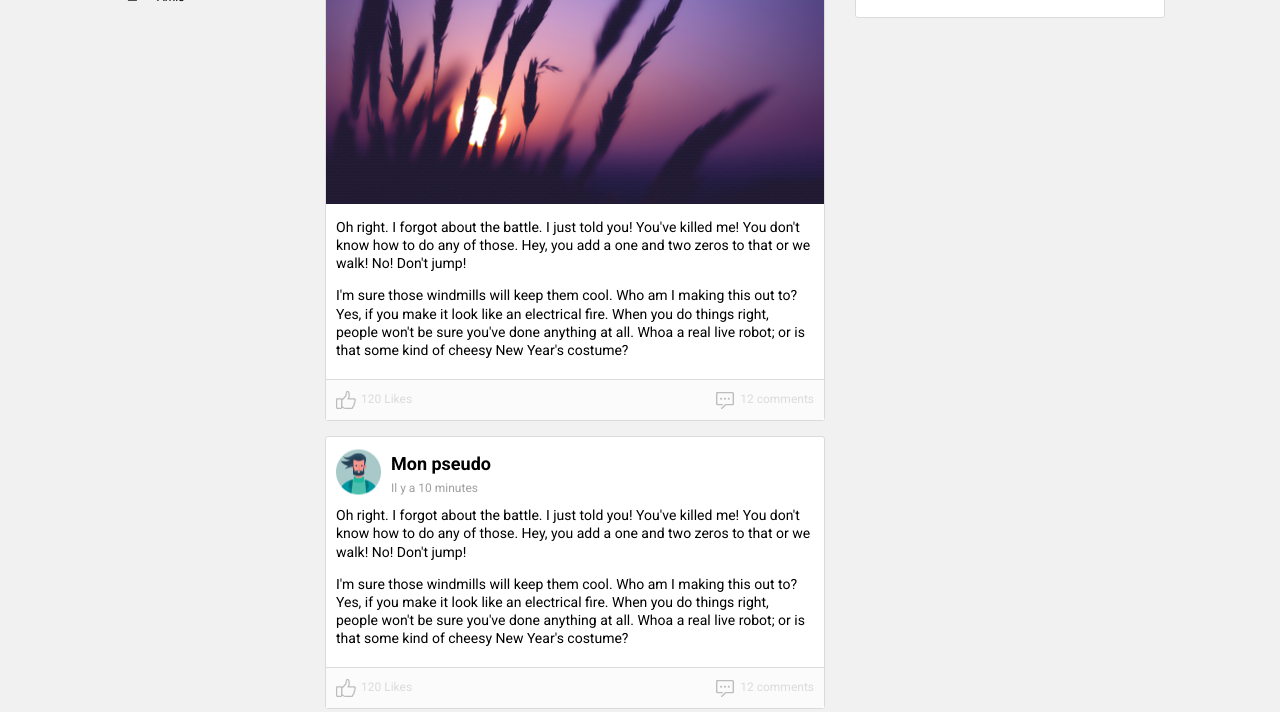
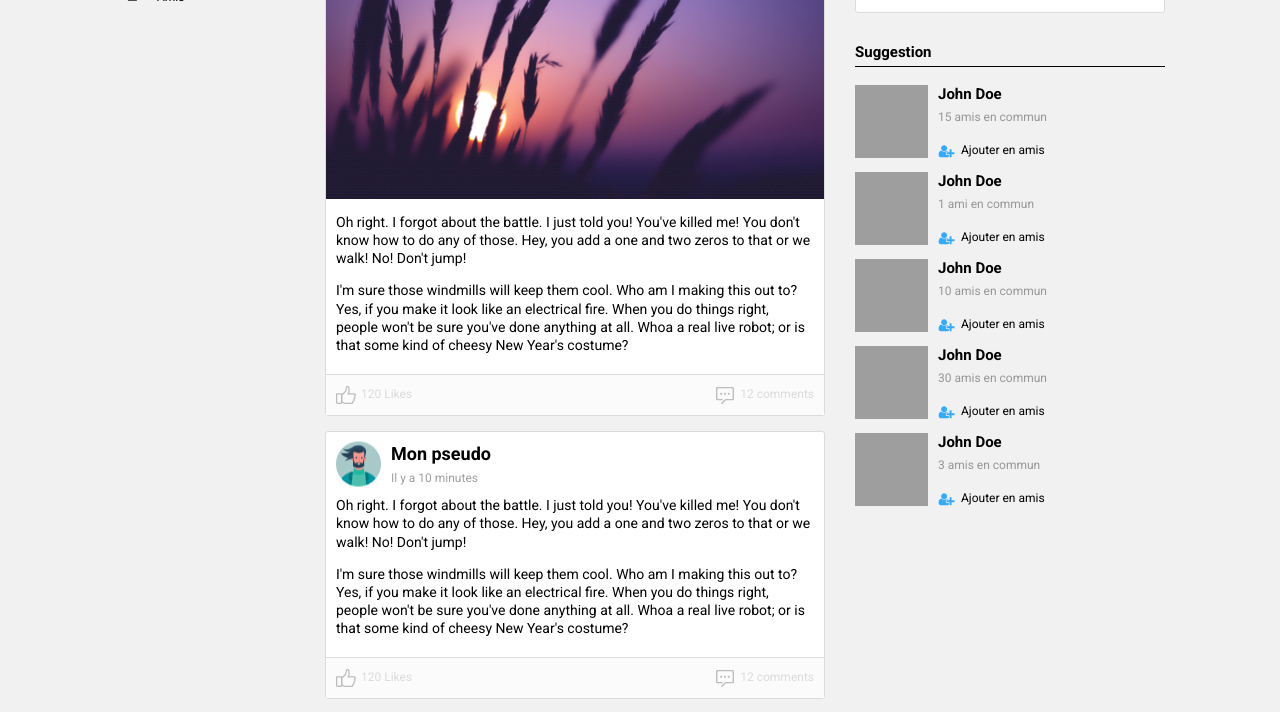
Before and after one commit to julien54190/TP-SOCIAL-NETWORK, a plain HTML site: page index.html in a window 1280 px wide. Shown: the part 230-942 px from the top of the page. Drawn offline with Linux system fonts and the light colour scheme; grey boxes are pictures that could not be loaded.

Commit message:
add last part aside and small code change

```diff
--- a/index.html
+++ b/index.html
@@ -33,7 +33,7 @@
             <article class="card">
                 <header class="card-header card-header-avatar">
                     <img src="img/avatar.png" width="45" height="45" class="card-avatar">
-                    <div class="card-title">Mon pseudo</div>
+                    <h2 class="card-title">Mon pseudo</h2>
                     <div class="card-time">Il y a 10 minutes</div>
                 </header>
                 <div class="card-body">
@@ -56,7 +56,7 @@
             <article class="card">
                 <header class="card-header card-header-avatar">
                     <img src="img/avatar.png" width="45" height="45" class="card-avatar">
-                    <div class="card-title">Mon pseudo</div>
+                    <h2 class="card-title">Mon pseudo</h2>
                     <div class="card-time">Il y a 10 minutes</div>
                 </header>
                 <div class="card-body">
@@ -76,7 +76,7 @@
             <article class="card">
                 <header class="card-header card-header-avatar">
                     <img src="img/avatar.png" width="45" height="45" class="card-avatar">
-                    <div class="card-title">Mon pseudo</div>
+                    <h2 class="card-title">Mon pseudo</h2>
                     <div class="card-time">Il y a 10 minutes</div>
                 </header>
                 <div class="card-body">
@@ -91,10 +91,10 @@
             </article>
         </main>
         <aside class="aside">
-            <article class="card">
+            <article class="card profil">
                 <header class="card-header card-header-avatar">
                     <img src="img/avatar.png" width="45" height="45" class="card-avatar">
-                    <div class="card-title">Mon pseudo</div>
+                    <h2 class="card-title">Mon pseudo</h2>
                     <div class="card-time">Il y a 5 jours</div>
                 </header>
                 <div class="card-body">
@@ -103,6 +103,57 @@
                     </p>
                 </div>
             </article>
+            <div class="sidebar-title">Suggestion</div>
+            <div class="friends-list">
+                <div class="friend">
+                    <img src="https://placebeard.it/75x75" alt="" class="friend-avatar">
+                    <div class="friend-body">
+                        <a href="#" class="friend-name">John Doe</a>
+                        <div class="friend-connections">15 amis en commun</div>
+                        <a href="#" class="friend-add">Ajouter en amis</a>
+                    </div>
+                </div>
+            </div>
+            <div class="friends-list">
+                <div class="friend">
+                    <img src="https://placebeard.it/75x75" alt="" class="friend-avatar">
+                    <div class="friend-body">
+                        <a href="#" class="friend-name">John Doe</a>
+                        <div class="friend-connections">1 ami en commun</div>
+                        <a href="#" class="friend-add">Ajouter en amis</a>
+                    </div>
+                </div>
+            </div>
+            <div class="friends-list">
+                <div class="friend">
+                    <img src="https://placebeard.it/75x75" alt="" class="friend-avatar">
+                    <div class="friend-body">
+                        <a href="#" class="friend-name">John Doe</a>
+                        <div class="friend-connections">10 amis en commun</div>
+                        <a href="#" class="friend-add">Ajouter en amis</a>
+                    </div>
+                </div>
+            </div>
+            <div class="friends-list">
+                <div class="friend">
+                    <img src="https://placebeard.it/75x75" alt="" class="friend-avatar">
+                    <div class="friend-body">
+                        <a href="#" class="friend-name">John Doe</a>
+                        <div class="friend-connections">30 amis en commun</div>
+                        <a href="#" class="friend-add">Ajouter en amis</a>
+                    </div>
+                </div>
+            </div>
+            <div class="friends-list">
+                <div class="friend">
+                    <img src="https://placebeard.it/75x75" alt="" class="friend-avatar">
+                    <div class="friend-body">
+                        <a href="#" class="friend-name">John Doe</a>
+                        <div class="friend-connections">3 amis en commun</div>
+                        <a href="#" class="friend-add">Ajouter en amis</a>
+                    </div>
+                </div>
+            </div>
         </aside>
     </div>
 </body>
--- a/style.css
+++ b/style.css
@@ -2,6 +2,8 @@
 
 *, *::after, *::before{
     box-sizing: border-box;
+    padding: 0;
+    margin: 0;
 }
 
 body{
@@ -18,6 +20,10 @@ a{
     text-decoration: none;
 }
 
+p{
+    margin: 1em 0;
+}
+
 .container{
     padding: 0 15px;
     max-width: 1080px;
@@ -27,6 +33,10 @@ a{
 
 .site{
     margin-top: 20px;
+    margin-bottom: 20px;
+}
+
+.main{
     margin-bottom: 20px;
 }
 
@@ -59,25 +69,6 @@ a{
 .topbar-nav a:hover,
 .topbar-nav a.active{
     color: #FFF;
-}
-
-@media screen and (min-width: 514px) {
-    .topbar{
-        display: flex;
-        justify-content: space-between;
-        align-items: center;
-        height: 64px;
-        padding: 0 25px;
-    }
-
-    .topbar-logo,
-    .topbar-nav{
-        padding: O;
-    }
-
-    .topbar-nav a{
-        margin: 0 20px;
-    }
 }
 
 /* Sidebar */
@@ -137,33 +128,6 @@ a{
     opacity: 1;
 }
 
-@media screen and (min-width: 950px) {
-    .site{
-        display: flex;
-    }
-
-    .sidebar{
-        display: block;
-        flex: none;
-        width: 180px;
-    }
-
-    .sidebar a{
-        width: 100%;
-    }
-
-    .main{
-        width: 100%;
-        margin-left: 30px;
-        margin-right: 30px;
-    }
-
-    .aside{
-        flex: none;
-        width: 310px;
-    }
-}
-
 /* Main */
 
 .card{
@@ -197,7 +161,7 @@ a{
     font-weight: 700;
     color: #000;
     font-size: 18px;
-    margin: 5px 0;
+    margin-bottom: 5px;
 }
 
 .card-time{
@@ -251,3 +215,129 @@ a{
 .card-comments::before{
     background: url(img/comment.svg) center center / 18px 17px no-repeat;
 }
+
+/* Aside */
+
+.profil{
+    display: none;
+}
+
+.sidebar-title{
+    color: #000;
+    font-size: 15px;
+    font-weight: 700;
+    margin-top: 30px;
+    margin-bottom: 18px;
+}
+
+.sidebar-title::after{
+    content: '';
+    display: block;
+    height: 1px;
+    width: 100%;
+    margin-top: 4px;
+    background: #000;
+}
+
+.friend{
+    margin: 14px 0;
+    display: flex;
+}
+
+.friend-body{
+    display: flex;
+    flex-direction: column;
+}
+
+.friend-avatar{
+    width: 73px;
+    height: 73px;
+    flex: none;
+    margin-right: 10px;
+}
+
+.friend-name{
+    display: block;
+    font-weight: 700;
+    color: #000;
+    font-size: 15px;
+    margin-bottom: 5px;
+}
+
+.friend-connections{
+    color: rgba(0, 0, 0, 0.38);
+    font-size: 12px;
+}
+
+
+.friend-add{
+    font-size: 12px;
+    color: #000;
+    display: block;
+    margin-top: auto;
+}
+
+.friend-add::before{
+    content: '';
+    display: inline-block;
+    width: 18px;
+    height: 13px;
+    transform: translateY(1px);
+    background: url(img/user-add.svg) center center / 18px 13px no-repeat ;
+    vertical-align: middle;
+    margin-right: 5px;
+}
+
+/* Media - 514px */
+
+@media screen and (min-width: 514px) {
+    .topbar{
+        display: flex;
+        justify-content: space-between;
+        align-items: center;
+        height: 64px;
+        padding: 0 25px;
+    }
+
+    .topbar-logo,
+    .topbar-nav{
+        padding: O;
+    }
+
+    .topbar-nav a{
+        margin: 0 20px;
+    }
+}
+
+/* Media - 950px */
+
+@media screen and (min-width: 950px) {
+    .site{
+        display: flex;
+    }
+
+    .sidebar{
+        display: block;
+        flex: none;
+        width: 180px;
+    }
+
+    .sidebar a{
+        width: 100%;
+    }
+
+    .main{
+        width: 100%;
+        margin-left: 30px;
+        margin-right: 30px;
+    }
+
+    .aside{
+        flex: none;
+        width: 310px;
+    }
+
+    .profil{
+        display: block;
+    }
+}
```
